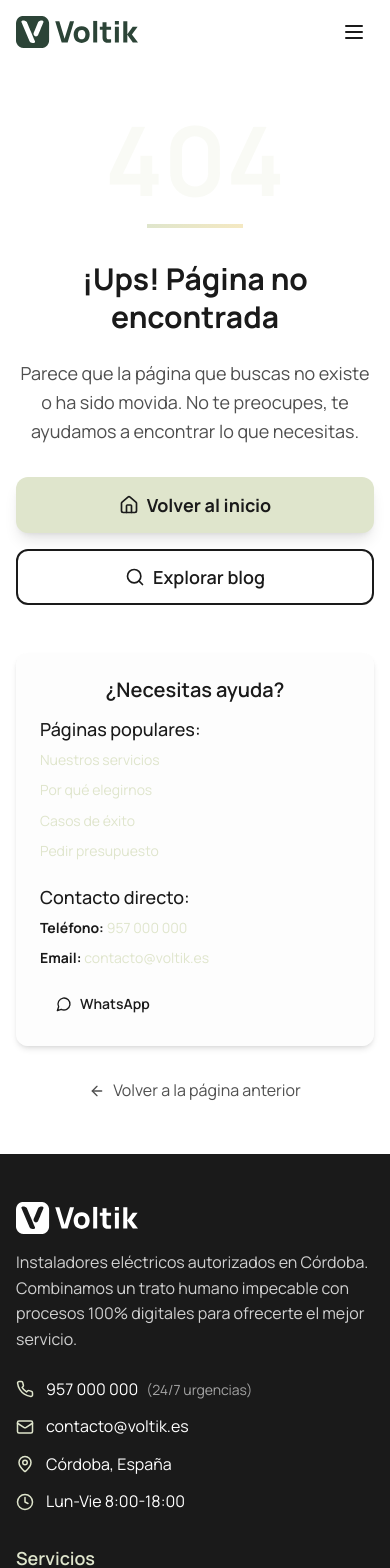
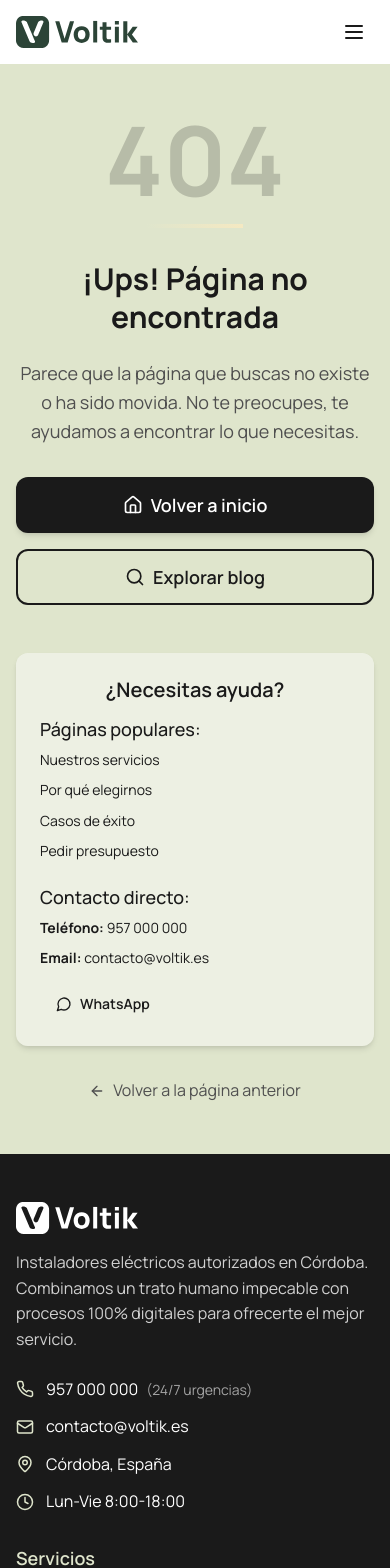
Before and after one commit to Medu-coder/voltik.es, a React (Vite) app: page /presupuesto in a window 390 px wide. Shown: the top 1568 px of the page. Built offline with nearby package versions, Linux system fonts and the light colour scheme.

Commit message:
cambios menores 3

```diff
--- a/index.html
+++ b/index.html
@@ -15,6 +15,7 @@
     <meta name="twitter:card" content="summary_large_image" />
     <meta name="twitter:site" content="@voltikenergy" />
     <meta name="twitter:image" content="/assets/voltik-logo-web.svg" />
+    <link rel="icon" href="/favicon.ico" />
   </head>
 
   <body>
--- a/src/pages/NotFound.tsx
+++ b/src/pages/NotFound.tsx
@@ -9,12 +9,12 @@ const NotFound = () => {
       <Header />
 
       <main className="pt-16 md:pt-20">
-        <section className="voltik-section">
+        <section className="voltik-section bg-primary">
           <div className="voltik-container text-center">
             <div className="max-w-2xl mx-auto">
               {/* 404 Visual */}
               <div className="mb-8">
-                <div className="text-8xl md:text-9xl font-bold text-primary/20 mb-4">
+                <div className="text-8xl md:text-9xl font-bold text-foreground/20 mb-4">
                   404
                 </div>
                 <div className="w-24 h-1 bg-gradient-to-r from-primary to-secondary mx-auto mb-8"></div>
@@ -32,10 +32,10 @@ const NotFound = () => {
 
               {/* Action Buttons */}
               <div className="flex flex-col sm:flex-row gap-4 justify-center mb-12">
-                <VoltikButton variant="voltik" size="lg" asChild>
+                <VoltikButton variant="primary" size="lg" asChild>
                   <a href="/">
                     <Home size={20} className="mr-2" />
-                    Volver al inicio
+                    Volver a inicio
                   </a>
                 </VoltikButton>
 
@@ -58,22 +58,22 @@ const NotFound = () => {
                     <h4 className="font-medium mb-2">Páginas populares:</h4>
                     <ul className="space-y-2 text-sm">
                       <li>
-                        <a href="/#servicios" className="text-primary hover:underline">
+                        <a href="/#servicios" className="text-seconday hover:underline">
                           Nuestros servicios
                         </a>
                       </li>
                       <li>
-                        <a href="/#valores" className="text-primary hover:underline">
+                        <a href="/#valores" className="text-seconday hover:underline">
                           Por qué elegirnos
                         </a>
                       </li>
                       <li>
-                        <a href="/#casos" className="text-primary hover:underline">
+                        <a href="/#casos" className="text-seconday hover:underline">
                           Casos de éxito
                         </a>
                       </li>
                       <li>
-                        <a href="/#contacto" className="text-primary hover:underline">
+                        <a href="/#contacto" className="text-seconday hover:underline">
                           Pedir presupuesto
                         </a>
                       </li>
@@ -85,13 +85,13 @@ const NotFound = () => {
                     <div className="space-y-2 text-sm">
                       <div>
                         <strong>Teléfono:</strong>{' '}
-                        <a href="tel:+34957000000" className="text-primary hover:underline">
+                        <a href="tel:+34957000000" className="text-seconday hover:underline">
                           957 000 000
                         </a>
                       </div>
                       <div>
                         <strong>Email:</strong>{' '}
-                        <a href="mailto:contacto@voltik.es" className="text-primary hover:underline">
+                        <a href="mailto:contacto@voltik.es" className="text-seconday hover:underline">
                           contacto@voltik.es
                         </a>
                       </div>
@@ -116,7 +116,7 @@ const NotFound = () => {
               <div className="mt-8">
                 <button
                   onClick={() => window.history.back()}
-                  className="inline-flex items-center text-muted-foreground hover:text-primary transition-colors"
+                  className="inline-flex items-center text-muted-foreground hover:text-neutral-light transition-colors"
                 >
                   <ArrowLeft size={16} className="mr-2" />
                   Volver a la página anterior
```
